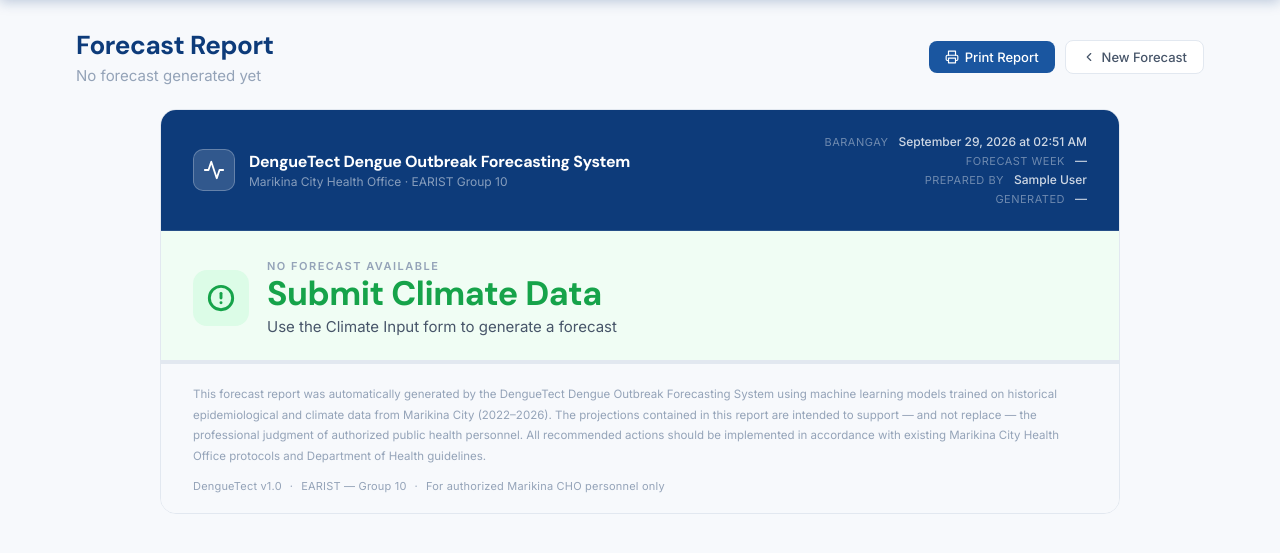
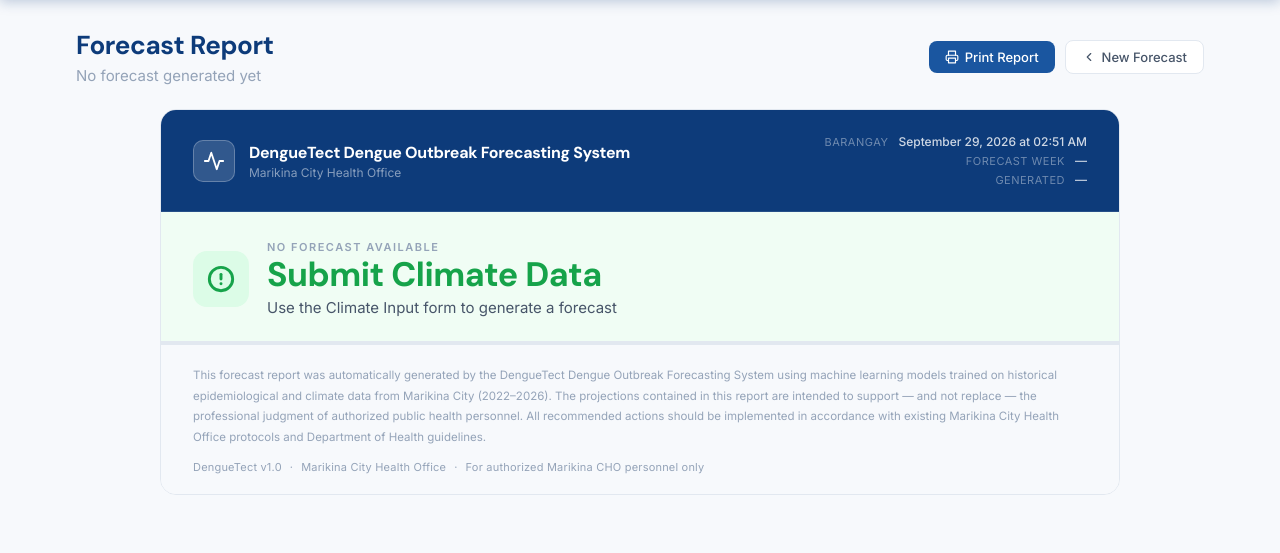
Before and after one commit to DevNigelSan/DengueTect, a Flask app: template app/templates/forecast_result.html in a window 1280 px wide. Shown: the part 72-625 px from the top of the page. Run offline with Flask 3, Linux system fonts and the light colour scheme; the template is opened without the code that fills it, so the values that code supplies are empty; the visitor is signed in with stand-in values (Sample User, id 1); parts of the project's set-up code (start-up, migrations or seed data) failed here and were passed over.

Commit message:
Remove EARIST and Prepared by fields from forecast result report header

```diff
--- a/app/templates/forecast_result.html
+++ b/app/templates/forecast_result.html
@@ -108,7 +108,7 @@
           </div>
           <div>
             <div class="report-system-name">DengueTect Dengue Outbreak Forecasting System</div>
-            <div class="report-org">Marikina City Health Office · EARIST Group 10</div>
+            <div class="report-org">Marikina City Health Office</div>
           </div>
         </div>
         <div class="report-header-right">
@@ -120,10 +120,7 @@
             <span class="report-meta-label">Forecast Week</span>
             <span class="report-meta-val">{{ forecast.week_date if forecast else '—' }}</span>
           </div>
-          <div class="report-meta-row">
-            <span class="report-meta-label">Prepared by</span>
-            <span class="report-meta-val">{{ session.user_name if session.user_name else 'Health Officer' }}</span>
-          </div>
+
           <div class="report-meta-row">
             <span class="report-meta-label">Generated</span>
             <span class="report-meta-val" id="genTime">—</span>
@@ -348,7 +345,7 @@
         <div class="report-footer-meta">
           <span>DengueTect v1.0</span>
           <span>·</span>
-          <span>EARIST — Group 10</span>
+          <span>Marikina City Health Office</span>
           <span>·</span>
           <span>For authorized Marikina CHO personnel only</span>
         </div>
```
